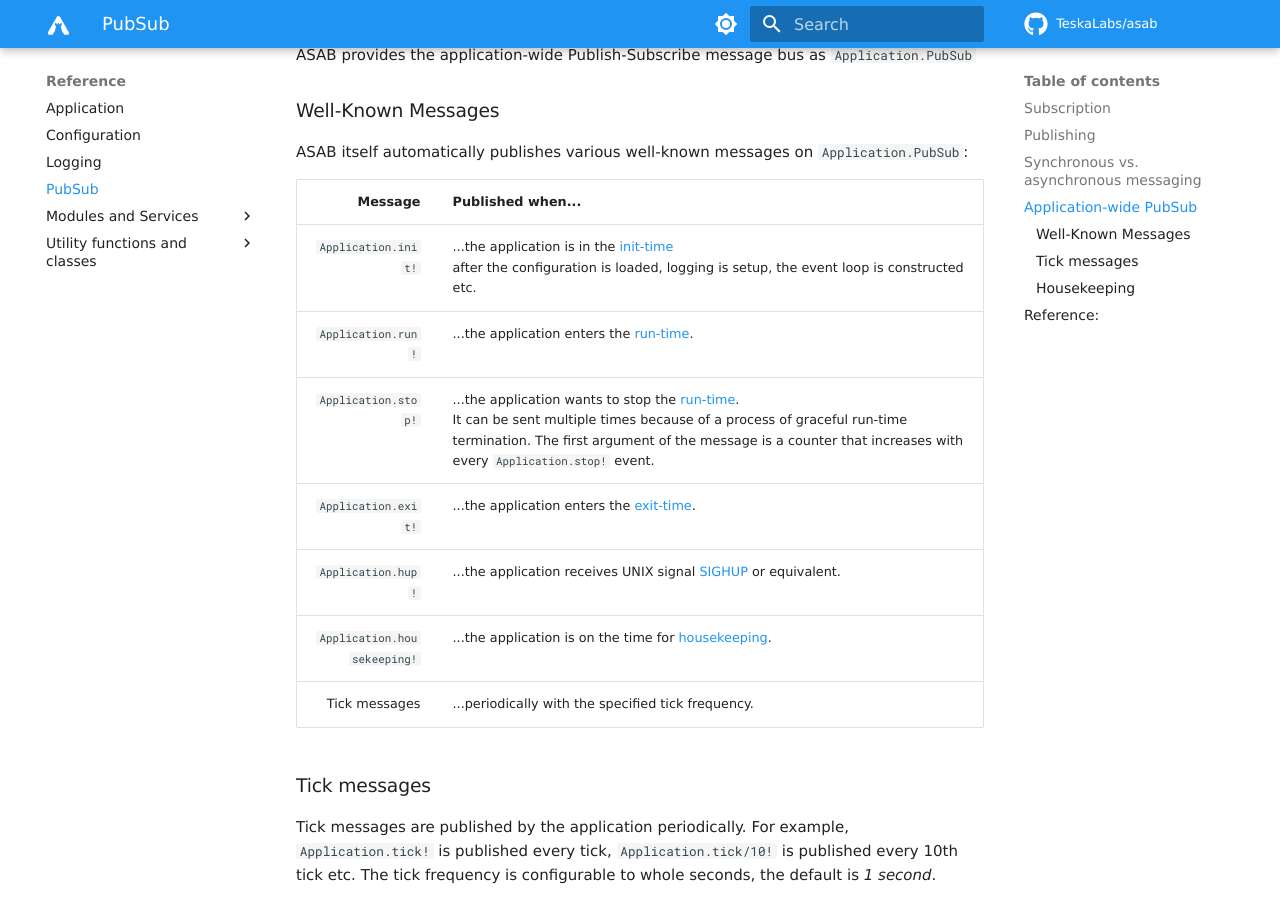
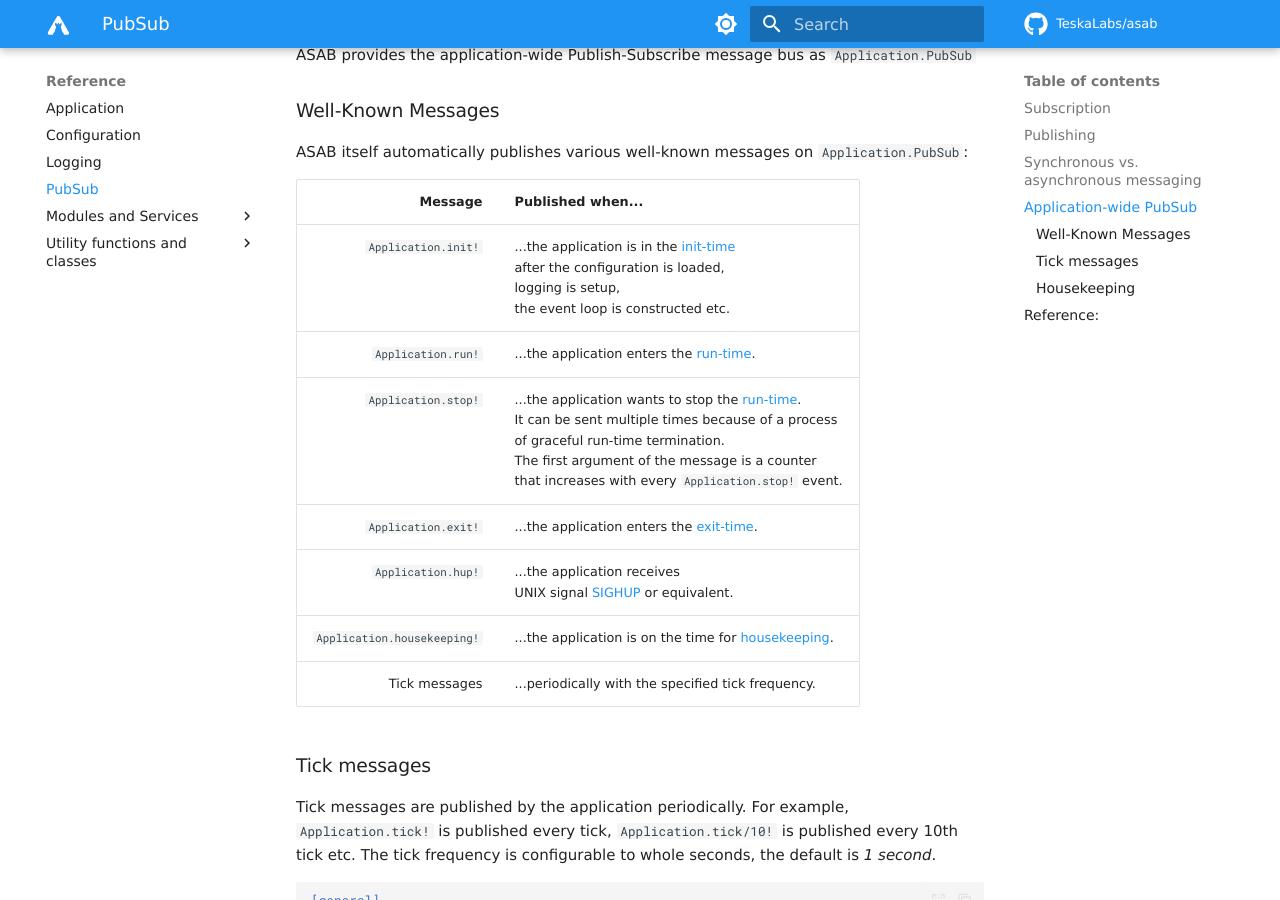
Before and after one commit to TeskaLabs/asab, an MkDocs documentation site: the page built from docs/reference/pubsub.md, in a window 1280 px wide and 900 px high, scrolled down 3196 px. Built offline with MkDocs 1.6.1 and Material for MkDocs 9.7.7, drawn with Linux system fonts in a browser that asks for light colours; some web fonts are replaced; comment, search, counter and statistics services are not loaded.

```diff
--- a/docs/reference/pubsub.md
+++ b/docs/reference/pubsub.md
@@ -149,11 +149,11 @@ ASAB itself automatically publishes various well-known messages on `Application.
 
 | Message | Published when... |
 | ---: | --- |
-| `Application.init!` | ...the application is in the [init-time](../application/#init-time)<br/> after the configuration is loaded, logging is setup, the event loop is constructed etc. |
+| `Application.init!` | ...the application is in the [init-time](../application/#init-time)<br /> after the configuration is loaded,<br /> logging is setup,<br /> the event loop is constructed etc. |
 | `Application.run!` | ...the application enters the [run-time](../application/#run-time). |
-| `Application.stop!` | ...the application wants to stop the [run-time](../application/#run-time).<br/> It can be sent multiple times because of a process of graceful run-time termination. The first argument of the message is a counter that increases with every `Application.stop!` event. |
+| `Application.stop!` | ...the application wants to stop the [run-time](../application/#run-time).<br/> It can be sent multiple times because of a process<br /> of graceful run-time termination.<br /> The first argument of the message is a counter<br /> that increases with every `Application.stop!` event. |
 | `Application.exit!` | ...the application enters the [exit-time](../application/#exit-time). |
-| `Application.hup!` | ...the application receives UNIX signal [SIGHUP](https://en.wikipedia.org/wiki/SIGHUP) or equivalent.|
+| `Application.hup!` | ...the application receives <br />UNIX signal [SIGHUP](https://en.wikipedia.org/wiki/SIGHUP) or equivalent.|
 | `Application.housekeeping!` | ...the application is on the time for [housekeeping](#housekeeping). |
 | Tick messages | ...periodically with the specified tick frequency. |
 
```
